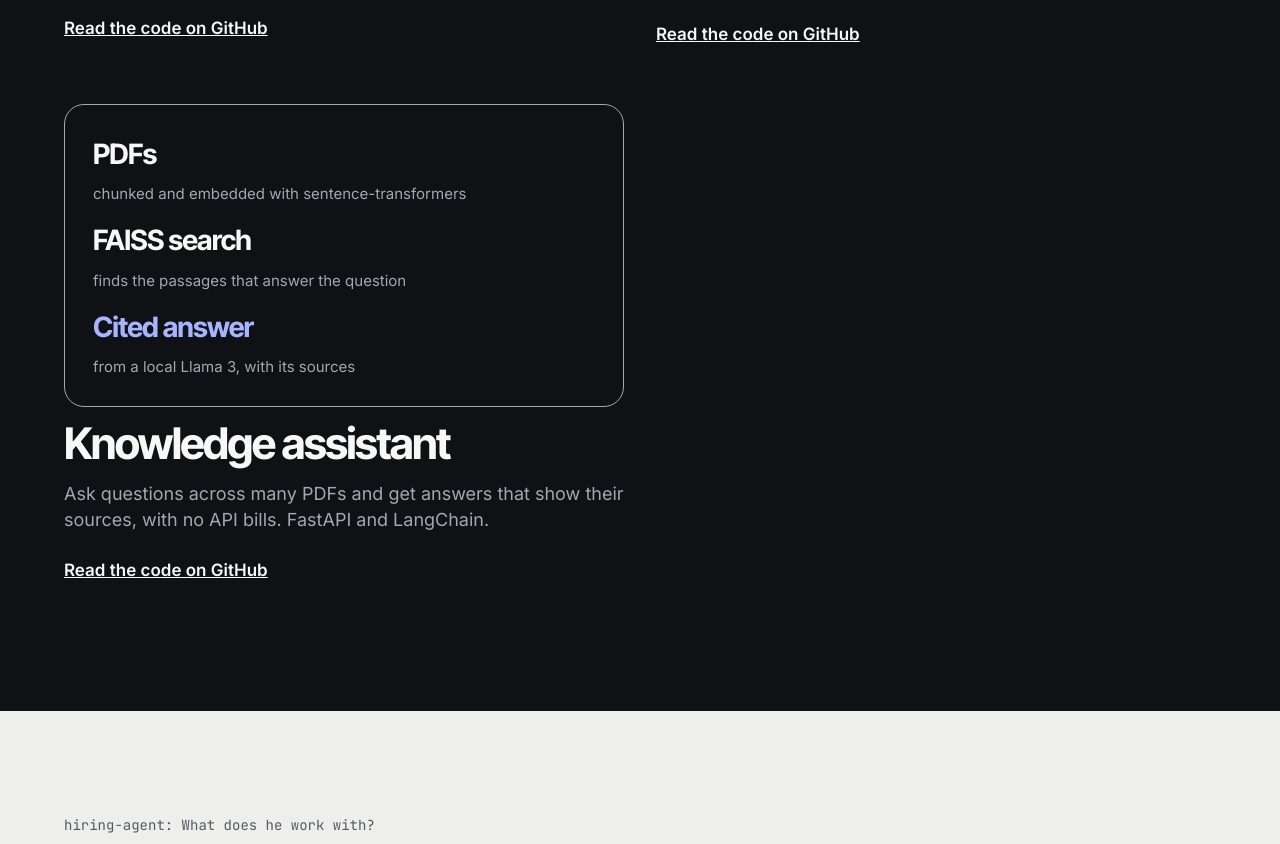
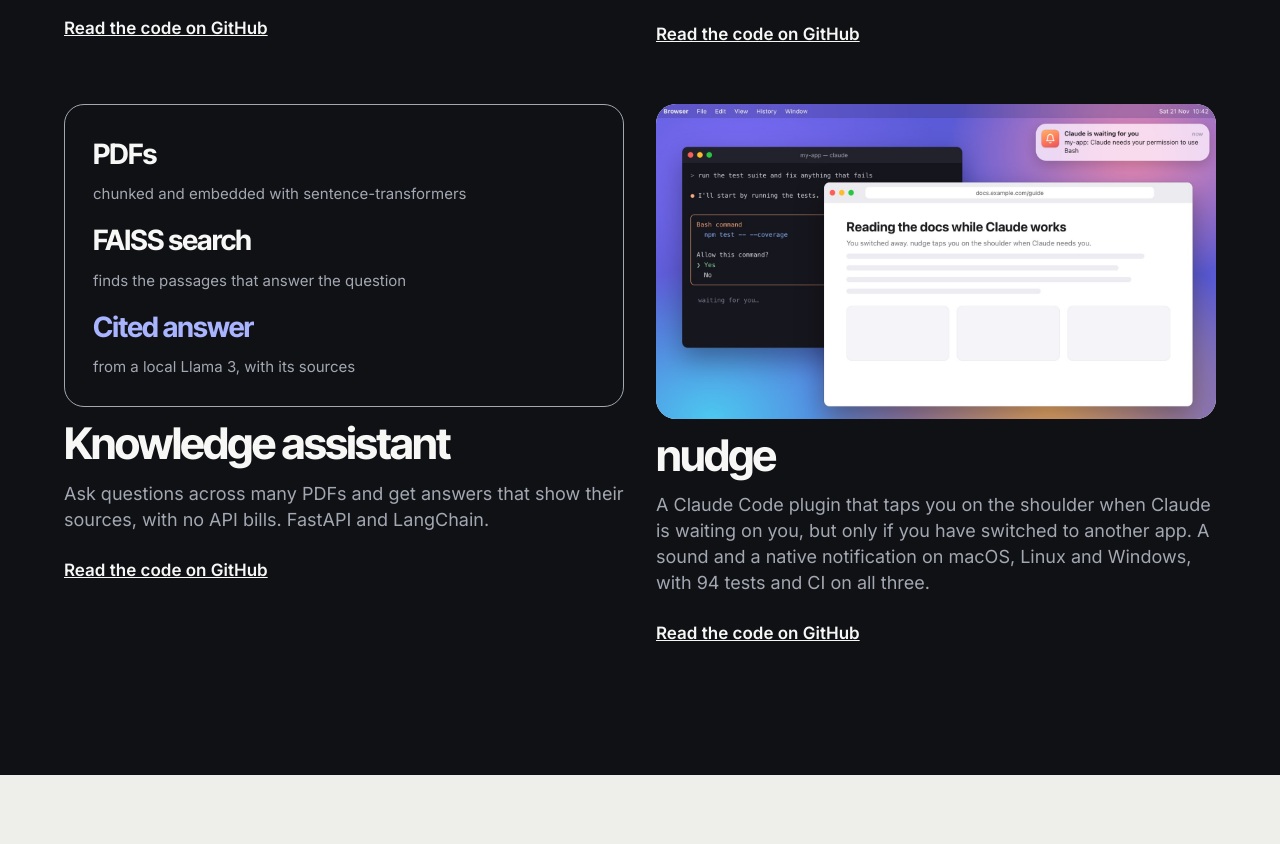
Before and after one commit to praneeth16502/praneeth16502.github.io, a plain HTML site: page index.html in a window 1280 px wide. Shown: the part 5617-6461 px from the top of the page. Drawn offline with Linux system fonts and the light colour scheme.

Commit message:
Add nudge to the lab
Claude Code plugin that notifies you when Claude is waiting, with a demo image.

```diff
--- a/index.html
+++ b/index.html
@@ -350,6 +350,14 @@ a:focus-visible,button:focus-visible{outline:2px solid var(--accent);outline-off
 <p style="margin: 0; font-size: 18px; line-height: 1.45; color: var(--band-muted)">Ask questions across many PDFs and get answers that show their sources, with no API bills. FastAPI and LangChain.</p>
 <a class="on-band" href="https://github.com/praneeth16502/rag-knowledge-assistant" style="align-self: flex-start; font-size: 17px; font-weight: 600; padding: 8px 0">Read the code on GitHub</a>
 </article>
+<article style="display: flex; flex-direction: column; gap: 16px">
+<div style="box-sizing: border-box; border-radius: 20px; overflow: hidden; background: #FFFFFF">
+<img src="assets/nudge.jpg" alt="A notification reading Claude is waiting for you appears in the corner while a browser is in front of the terminal" loading="lazy" style="display: block; width: 100%; height: auto">
+</div>
+<h3 style="margin: 0; font-family: 'Inter Tight', Inter, sans-serif; font-size: clamp(32px, 3.4vw, 48px); line-height: 0.95; font-weight: 700; letter-spacing: -0.04em">nudge</h3>
+<p style="margin: 0; font-size: 18px; line-height: 1.45; color: var(--band-muted)">A Claude Code plugin that taps you on the shoulder when Claude is waiting on you, but only if you have switched to another app. A sound and a native notification on macOS, Linux and Windows, with 94 tests and CI on all three.</p>
+<a class="on-band" href="https://github.com/praneeth16502/nudge" style="align-self: flex-start; font-size: 17px; font-weight: 600; padding: 8px 0">Read the code on GitHub</a>
+</article>
 </div>
 </div>
 </section>
```
Also changed, not shown: assets/nudge.jpg (added).
